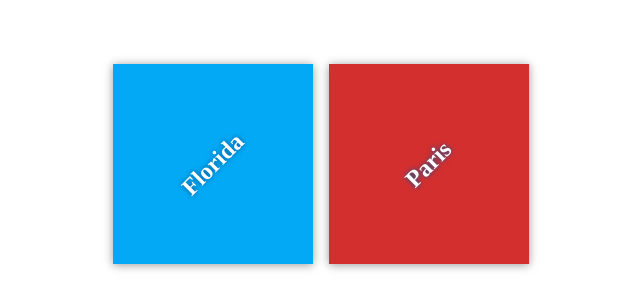
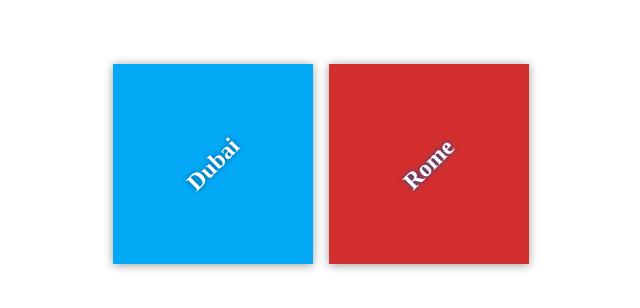
Before and after one commit to AhmadGado/my-travel-plans, a plain HTML site: page index.html in a window 1280 px wide. Shown: the part 236-544 px from the top of the page, 319-959 px from the left. Drawn offline with Linux system fonts and the light colour scheme.

```diff
--- a/index.html
+++ b/index.html
@@ -11,11 +11,11 @@
     <div class="container">
         <div class="destination-container">
             <div class="destination" id="florida">
-                <h2>Florida</h2>
+                <h2>Dubai</h2>
             </div>
 
             <div class="destination" id="paris">
-                <h2>Paris</h2>
+                <h2>Rome</h2>
             </div>
         </div>
     </div>
```
